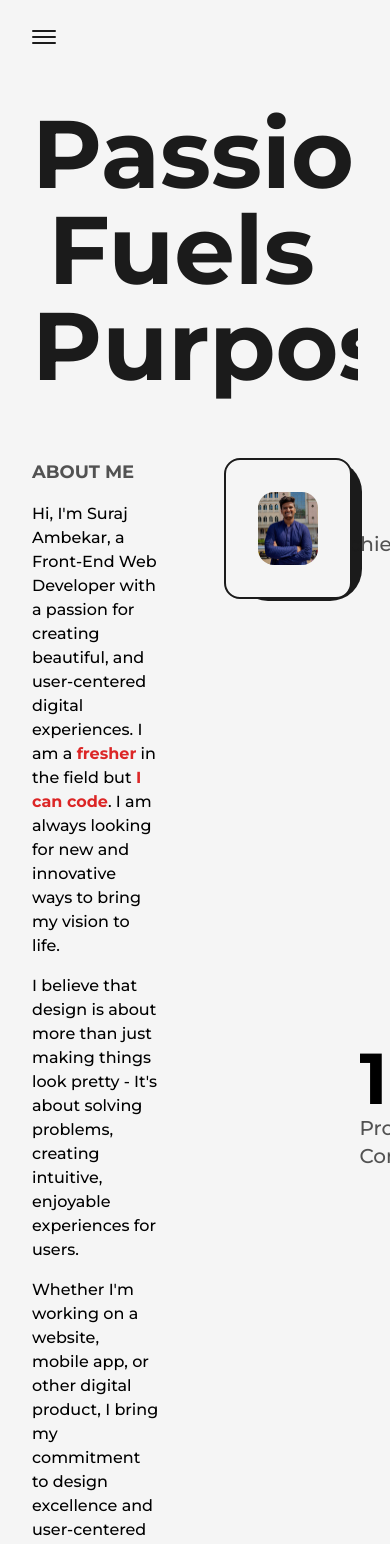
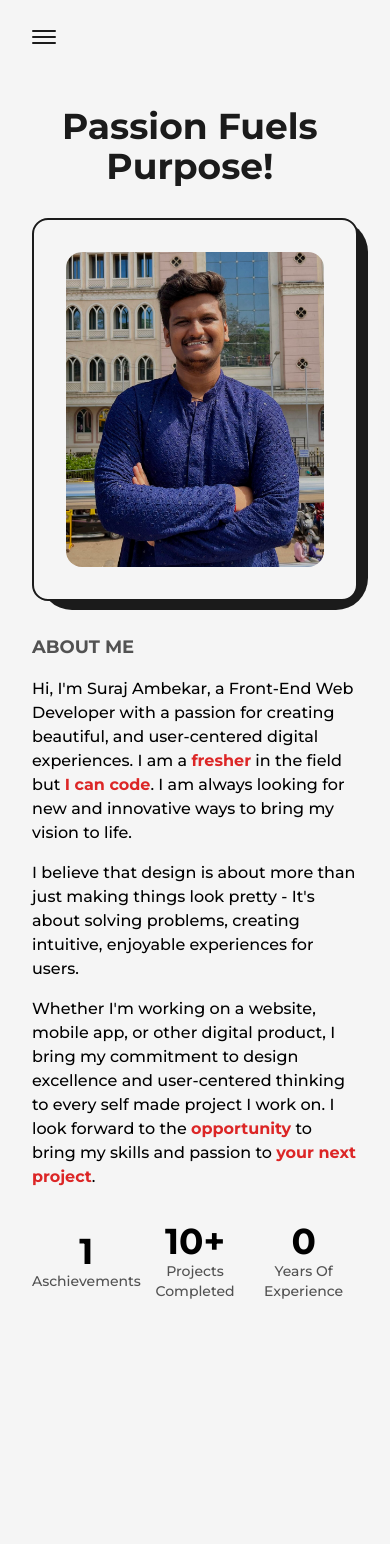
Before and after one commit to Suraj-Ambekar/portfolio-website, a Next.js app: page /about in a window 390 px wide. Shown: the top 1544 px of the page. Built offline with nearby package versions, Linux system fonts and the light colour scheme.

Commit message:
made it responsive

```diff
--- a/src/pages/about.js
+++ b/src/pages/about.js
@@ -56,10 +56,10 @@
                         job === true ? "In Your Next Project":
                         "Passion Fuels Purpose!"
                     }
-                    className='mb-16'
+                    className='mb-16 lg:!text-7xl sm:!text-6xl xs:!text-4xl sm:mb-8'
                 />
-                <div className='grid w-full grid-cols-8 gap-16'>
-                    <div className='col-span-3 flex flex-col items-start justify-start '>
+                <div className='grid w-full grid-cols-8 gap-16 sm:gap-8'>
+                    <div className='col-span-3 flex flex-col items-start justify-start xl:col-span-4 md:order-2 md:col-span-8'>
                         <h2 className='mb-4 text-lg font-bold uppercase text-dark/75 dark:text-light/75'>About Me</h2>
                         <p className='font-medium'>
                             Hi, I'm Suraj Ambekar, a Front-End Web Developer with a passion for creating beautiful, and user-centered digital experiences. I am a <span className='text-red-600 font-bold ' onMouseOver={handleFresher} onMouseLeave={handleFresherLeave}>fresher</span> in the field but <span className='text-red-600 font-bold' onMouseOver={handleCode} onMouseLeave={handleCodeLeave}>I can code</span>. I am always looking for new and innovative ways to bring my vision to life.
@@ -71,7 +71,7 @@
                             Whether I'm working on a website, mobile app, or other  digital product, I bring my commitment to design excellence and user-centered thinking to every self made project I work on. I look forward to the <span className='text-red-600 font-bold' onMouseOver={handleOpportunity} onMouseLeave={handleOpportunityLeave}>opportunity</span> to bring my skills and passion to <span className='text-red-600 font-bold' onMouseOver={handleJob} onMouseLeave={handleJobLeave}>your next project</span>.
                         </p>
                     </div>
-                    <div className='col-span-3 relative h-max rounded-2xl border-2 border-solid border-dark bg-light p-8 dark:bg-dark dark:border-light'>
+                    <div className='col-span-3 relative h-max rounded-2xl border-2 border-solid border-dark bg-light p-8 dark:bg-dark dark:border-light xl:col-span-4 md:order-1 md:col-span-8'>
                         <div className='absolute top-0 -right-3 -z-10 w-[102%] h-[103%] rounded-[2rem] bg-dark dark:bg-light' />
                         <Image src={profilePic} alt="Suraj Ambekar" className="w-full h-auto rounded-2xl"
                             priority
@@ -81,24 +81,24 @@
                             "
                         />
                     </div>
-                    <div className='col-span-2 flex flex-col items-end justify-between'>
-                        <div className='flex flex-col items-end justify-center'>
-                            <span className='inline-block text-7xl font-bold'>
+                    <div className='col-span-2 flex flex-col items-end justify-between xl:col-span-8 xl:flex-row xl:items-center md:order-3'>
+                        <div className='flex flex-col items-end justify-center xl:items-center'>
+                            <span className='inline-block text-7xl font-bold md:text-6xl sm:text-5xl xs:text-4xl'>
                                 1
                             </span>
-                            <h2 className='text-xl font-medium capitalize text-dark/75 dark:text-light/75'>Aschievements</h2>
+                            <h2 className='text-xl font-medium capitalize text-dark/75 dark:text-light/75 xl:text-center md:text-lg sm:text-base xs:text-sm'>Aschievements</h2>
                         </div>
-                        <div className='flex flex-col items-end justify-center'>
-                            <span className='inline-block text-7xl font-bold'>
+                        <div className='flex flex-col items-end justify-center xl:items-center'>
+                            <span className='inline-block text-7xl font-bold md:text-6xl sm:text-5xl xs:text-4xl'>
                                 10+
                             </span>
-                            <h2 className='text-xl font-medium capitalize text-dark/75 dark:text-light/75'>Projects Completed</h2>
+                            <h2 className='text-xl font-medium capitalize text-dark/75 dark:text-light/75 xl:text-center md:text-lg sm:text-base xs:text-sm'>Projects Completed</h2>
                         </div>
-                        <div className='flex flex-col items-end justify-center'>
-                            <span className='inline-block text-7xl font-bold'>
+                        <div className='flex flex-col items-end justify-center xl:items-center'>
+                            <span className='inline-block text-7xl font-bold md:text-6xl sm:text-5xl xs:text-4xl'>
                                 0
                             </span>
-                            <h2 className='text-xl font-medium capitalize text-dark/75 dark:text-light/75'>Years of experience</h2>
+                            <h2 className='text-xl font-medium capitalize text-dark/75 dark:text-light/75 xl:text-center md:text-lg sm:text-base xs:text-sm'>Years of experience</h2>
                         </div>
                     </div>
                 </div>
```
